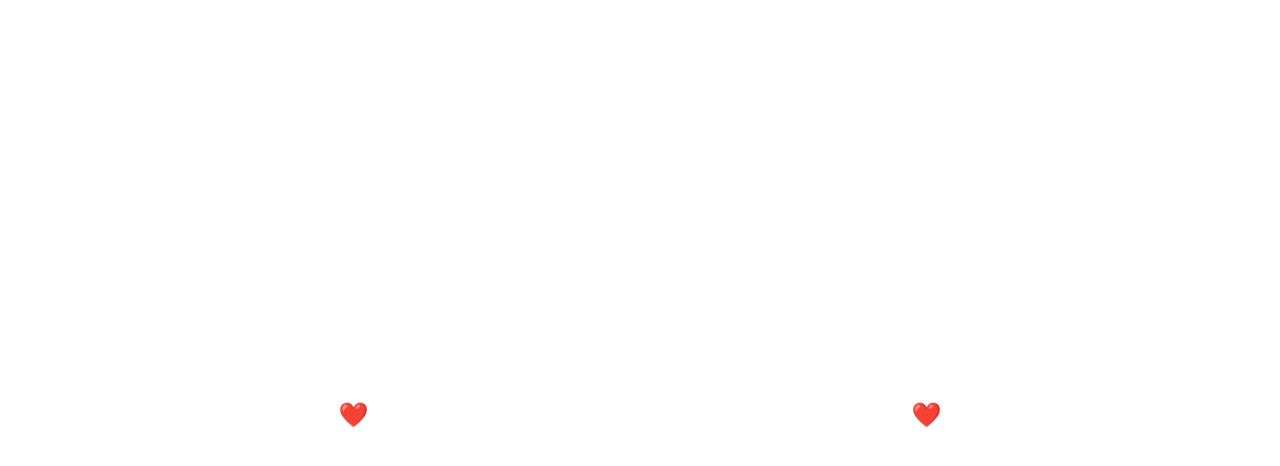
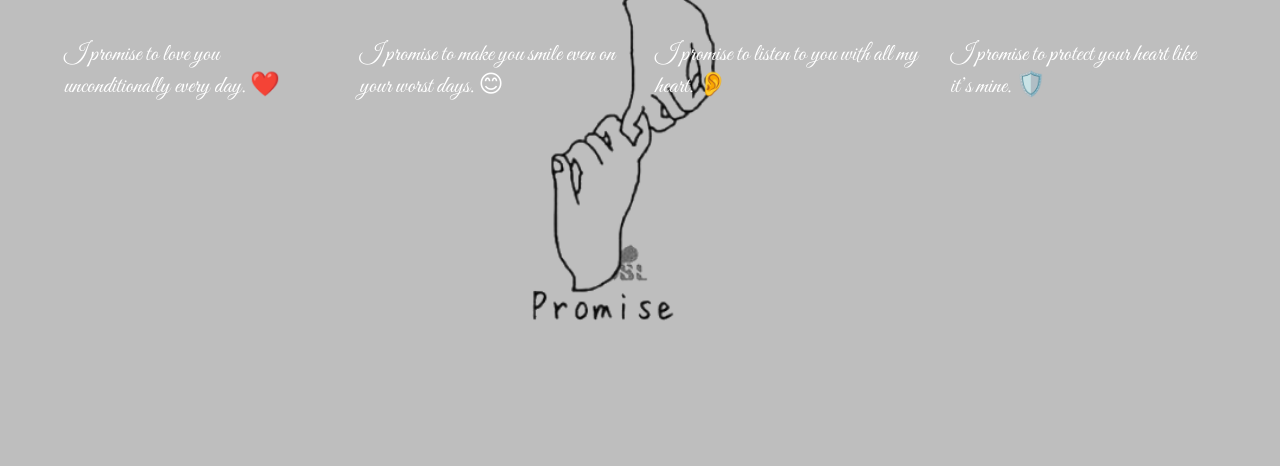
Before and after one commit to dhanuzh180/Partner-birthday, a plain HTML site: page final.html in a window 1280 px wide. Drawn offline with Linux system fonts and the light colour scheme.

Commit message:
Update final.html
Signed-off-by: dhanuzh180 <vjzaara@gmail.com>

```diff
--- a/final.html
+++ b/final.html
@@ -1,296 +1,200 @@
 <!DOCTYPE html>
 <html lang="en">
 <head>
-  <meta charset="UTF-8">
-  <title>Our 100 Promises</title>
-  <meta name="viewport" content="width=device-width, initial-scale=1.0">
-  <!-- Fonts -->
-  <link href="https://fonts.googleapis.com/css2?family=Great+Vibes&family=Montserrat:wght@400;700&display=swap" rel="stylesheet">
+  <meta charset="UTF-8" />
+  <meta name="viewport" content="width=device-width, initial-scale=1.0"/>
+  <title>Final Promise</title>
+  <link href="https://fonts.googleapis.com/css2?family=Great+Vibes&display=swap" rel="stylesheet">
   <style>
     body {
       margin: 0;
       padding: 0;
-      background: url('love-bg.jpg') no-repeat center center fixed;
+      background: url('promise-bg.jpg') no-repeat center center fixed;
       background-size: cover;
-      font-family: 'Montserrat', sans-serif;
+      font-family: 'Great Vibes', cursive;
       color: white;
+      display: flex;
+      justify-content: center;
+      align-items: center;
+      min-height: 100vh;
+      flex-direction: column;
       overflow: hidden;
     }
 
-    #overlay {
-      position: absolute;
-      inset: 0;
-      background: rgba(0, 0, 0, 0.5);
-      z-index: -1;
-    }
-
-    #entry {
-      display: none;
-      flex-direction: column;
-      justify-content: center;
-      align-items: center;
-      text-align: center;
-      height: 100vh;
-    }
-
-    #entry img {
-      width: 220px;
-      border-radius: 10px;
-      margin-bottom: 20px;
-    }
-
-    h1 {
-      font-family: 'Great Vibes', cursive;
-      font-size: 2.5rem;
-      margin-bottom: 20px;
-      color: #fff;
-    }
-
-    #startBtn {
-      background-color: #ff4d6d;
-      color: white;
-      font-size: 1.1rem;
-      padding: 12px 30px;
-      border: none;
-      border-radius: 30px;
-      cursor: pointer;
-      box-shadow: 0 0 10px #ff4d6d;
-      transition: 0.3s;
-    }
-
-    #startBtn:hover {
-      background-color: #ff3355;
-    }
-
-    #promises {
-      display: none;
-      flex-wrap: wrap;
-      justify-content: center;
-      align-items: center;
+    #promise-container {
+      display: grid;
+      grid-template-columns: repeat(auto-fit, minmax(260px, 1fr));
+      gap: 30px;
+      width: 90%;
+      max-width: 1200px;
       padding: 30px;
-      gap: 10px;
-      height: 100vh;
-      overflow-y: scroll;
-      box-sizing: border-box;
+      overflow-y: auto;
+      height: 90vh;
     }
 
     .promise {
-      width: 220px;
-      font-size: 1rem;
-      font-family: 'Great Vibes', cursive;
-      background: rgba(255, 255, 255, 0.1);
-      padding: 15px;
-      border-radius: 15px;
-      text-align: center;
       opacity: 0;
-      animation: fadeIn 1s ease forwards;
+      font-size: 1.5rem;
+      transition: opacity 1s ease;
+      white-space: normal;
+    }
+
+    #final-message {
+      font-size: 3rem;
+      position: fixed;
+      top: 50%;
+      left: 50%;
+      transform: translate(-50%, -50%);
+      display: none;
+      color: white;
+      text-shadow: 2px 2px 8px black;
+    }
+
+    ::-webkit-scrollbar {
+      width: 0;
     }
 
     @keyframes fadeIn {
-      to {
-        opacity: 1;
-      }
-    }
-
-    #final-message {
-      display: none;
-      position: absolute;
-      top: 50%;
-      left: 50%;
-      transform: translate(-50%, -50%);
-      font-family: 'Great Vibes', cursive;
-      font-size: 4rem;
-      color: white;
-      text-shadow: 0 0 15px #ff4d6d;
-    }
-
-    /* Scrollbar hidden */
-    #promises::-webkit-scrollbar {
-      display: none;
+      from { opacity: 0; }
+      to { opacity: 1; }
     }
   </style>
 </head>
 <body>
-  <div id="overlay"></div>
 
-  <!-- Entry Section -->
-  <div id="entry">
-    <img src="joshna.jpg" alt="Joshna">
-    <h1>I Promise You, Partner</h1>
-    <button id="startBtn">💌 CLICK TO OPEN MY HEART AND LOVE 💌</button>
-  </div>
-
-  <!-- Promises Section -->
-  <div id="promises"></div>
-
-  <!-- Final Message -->
+  <div id="promise-container"></div>
   <div id="final-message">I PROMISE</div>
 
   <script>
-    const releaseDate = new Date("September 5, 2025 00:00:00").getTime();
-    const now = new Date().getTime();
-
-    const entry = document.getElementById("entry");
-    const promisesContainer = document.getElementById("promises");
-    const finalMessage = document.getElementById("final-message");
-    const startBtn = document.getElementById("startBtn");
-
-    const allPromises = [
-      "I'll always listen to you with my whole heart 💗",
-      "I'll be your strength when you feel weak 💪",
-      "I'll protect your smile every day 😊",
-      "I'll always stand by you no matter what 🌈",
-      "I'll cheer you up even on your worst days 🎈",
-      "I'll respect your opinions and dreams ✨",
-      "I'll never let you feel alone again 🤝",
-      "I'll make your birthday feel like a festival 🎉",
-      "I'll always remember the little things you love 🍫",
-      "I'll surprise you with my love often 🎁",
-      "I'll be the reason you smile a little wider 😄",
-      "I'll kiss your forehead when you're tired 😘",
-      "I'll write you notes just to say I love you 💌",
-      "I'll never let a day pass without saying 'I love you' 💖",
-      "I'll always pick your side, even when you're wrong 😉",
-      "I'll be the peace in your chaos 🕊️",
-      "I'll dance with you in the rain just to see you laugh 💃",
-      "I'll learn your favorite songs so we can sing together 🎶",
-      "I'll be your safe space when you feel down 🏡",
-      "I'll hug you like you're my whole world 🤗",
-      "I'll share my last bite of chocolate with you 🍫",
-      "I'll remind you every day how beautiful you are 🌸",
-      "I'll never judge your tears, I’ll wipe them for you 😢",
-      "I'll walk with you through every phase of life 🚶‍♀️🚶‍♂️",
-      "I'll watch your favorite shows even if I don’t like them 📺",
-      "I'll hold your hand in public proudly 🫶",
-      "I'll laugh at your silly jokes even if they're not funny 😂",
-      "I'll learn your love language and speak it fluently 🗣️",
-      "I'll always ask how your day was 🕰️",
-      "I'll never stop dating you, even after we're old 💑",
-      "I'll bake your favorite cake on every birthday 🎂",
-      "I'll be patient, especially when you're moody 😅",
-      "I'll plan surprise dates just to see you happy 🌟",
-      "I'll love your flaws as much as your strengths 🫶",
-      "I'll be your biggest fan and loudest cheerleader 📣",
-      "I'll always say sorry when I’m wrong 🙏",
-      "I'll remember your coffee order by heart ☕",
-      "I'll stay up late just to talk to you 🌙",
-      "I'll protect your secrets like a treasure 🗝️",
-      "I'll believe in your dreams more than anyone 🚀",
-      "I'll slow dance with you in the kitchen 💃🕺",
-      "I'll always kiss you goodnight 😘",
-      "I'll make time for you no matter how busy life gets 🕓",
-      "I'll treasure every moment spent with you ⏳",
-      "I'll be honest with you even when it's hard 💬",
-      "I'll keep every memory we make close to my heart 🧸",
-      "I'll forgive quickly and love endlessly ♾️",
-      "I'll always find new ways to make you laugh 🤭",
-      "I'll support your wildest goals 🌠",
-      "I'll send random 'I miss you' texts 💭",
-      "I'll always respect your 'me-time' ⏰",
-      "I'll take care of you when you're sick 🩺",
-      "I'll stand by your side during storms and sunshine ⛈️☀️",
-      "I'll never forget to hold your hand while crossing roads 🚶‍♂️🚶‍♀️",
-      "I'll create a playlist of our love story 🎵",
-      "I'll kiss your scars and love your imperfections 💋",
-      "I'll save every memory with you like a treasure chest 📸",
-      "I'll never stop calling you mine 🥰",
-      "I'll give you the last slice of pizza 🍕",
-      "I'll never compare you with anyone else 🙅‍♂️",
-      "I'll always smile when I talk about you 😍",
-      "I'll stand by your family like it’s mine 👨‍👩‍👧‍👦",
-      "I'll love the way you are, not how I want you to be 🪞",
-      "I'll comfort you when you feel anxious 🫂",
-      "I'll walk under one umbrella with you in the rain ☔",
-      "I'll build dreams with you one step at a time 🧱",
-      "I'll dance like no one's watching if it makes you laugh 💃🤣",
-      "I'll be your diary and keep your secrets safe 📖🔒",
-      "I'll get excited seeing your texts 📱💬",
-      "I'll learn your childhood stories and love them like mine 🧒",
-      "I'll call you cute even when you’re angry 😡💕",
-      "I'll fight for you, never with you 🛡️",
-      "I'll bring flowers on random days 🌹",
-      "I'll whisper 'I love you' when you're falling asleep 😴❤️",
-      "I'll be the calm in your chaos 🧘‍♂️",
-      "I'll grow with you emotionally and spiritually 🌱",
-      "I'll never let you go to bed sad 🌜😔",
-      "I'll listen to your rants like your biggest fan 🎤",
-      "I'll help you chase your dreams ✨",
-      "I'll always make you feel wanted 💞",
-      "I'll laugh at your childhood photos 📷😆",
-      "I'll wake you with kisses and warm hugs ☀️🤗",
-      "I'll never take your love for granted 🙌",
-      "I'll look into your eyes like you’re my entire universe 🌌",
-      "I'll hold on tighter during tough times 🪢",
-      "I'll cherish every message, call, and memory 📨",
-      "I'll always believe in your magic 🪄",
-      "I'll talk about our future like it’s tomorrow 🌅",
-      "I'll still love you even when you're grumpy 😤❤️",
-      "I'll be your favorite hello and hardest goodbye 👋",
-      "I'll always remember the way you laugh 🎶",
-      "I'll dream with you, not just for you 💭",
-      "I'll write your name in my heart forever 🖋️❤️",
-      "I'll make sure you never feel alone in a crowd 🧍‍♂️🧍‍♀️",
-      "I'll respect your silence and read your eyes 👀",
-      "I'll take late-night walks just to talk 🌃🚶",
-      "I'll promise to grow old with you gracefully 👵👴",
-      "I'll say 'I'm proud of you' often 🏆",
-      "I'll never stop being amazed by you 😯",
-      "I'll look forward to forever with you ⏳❤️",
-      "I'll always choose you, every day 💘",
-      "I'll give you warm hugs on cold days 🧣",
-      "I'll remember all your favorites — color, food, movie 🎨🍿🎥",
-      "I'll be silly with you, even in public 🤪",
-      "I'll never hide my love for you ❤️‍🔥",
-      "I'll learn from our fights, not run from them ⚔️➡️❤️",
-      "I'll always answer your calls, even at 3am 📞",
-      "I'll treat your happiness as my own 🧡",
-      "I'll make even ordinary days feel special 🌈",
-      "I'll write poems about your smile ✍️😊",
-      "I'll promise to love you more every single day 📆❤️",
-      "I'll never forget the day we met 🗓️",
-      "I'll always say 'We' instead of 'I' 👫",
-      "I'll make our love story timeless ⌛💞",
-      "I'll protect your heart with mine 🛡️❤️",
-      "I'll say sorry first, even when I'm not wrong 😅❤️",
-      "I'll hug you like we just met 🤗",
-      "I'll love you even more on your bad days 🖤",
-      "I'll celebrate your smallest wins like trophies 🏅",
-      "I'll be your home no matter where we are 🏠",
-      "I'll never stop falling in love with you again and again 🔁💘"
+    const promises = [
+      "I promise to love you unconditionally every day. ❤️",
+      "I promise to make you smile even on your worst days. 😊",
+      "I promise to listen to you with all my heart. 👂",
+      "I promise to protect your heart like it’s mine. 🛡️",
+      "I promise to laugh with you even at silly things. 😂",
+      "I promise to be your biggest fan. 📣",
+      "I promise to support your dreams like they’re mine. 🌈",
+      "I promise to stand by you no matter what. ✨",
+      "I promise to always choose you. 💘",
+      "I promise to never stop falling for you. 💞",
+      "I promise to make you feel special every single day. 🌟",
+      "I promise to celebrate your victories as my own. 🏆",
+      "I promise to wipe your tears and hold your hand. 🤝",
+      "I promise to bring you food when you're too lazy. 🍕",
+      "I promise to hug you tighter on sad days. 🤗",
+      "I promise to annoy you just enough to make you laugh. 😝",
+      "I promise to be patient and understanding. 🙏",
+      "I promise to grow old with you beautifully. 👵👴",
+      "I promise to dance with you in the rain. 🌧️",
+      "I promise to be your personal cuddle machine. 🐻",
+      "I promise to say 'I love you' every day. 💌",
+      "I promise to keep your secrets safe. 🔒",
+      "I promise to cherish every memory with you. 🎞️",
+      "I promise to hold your pinky and never let go. 🤞",
+      "I promise to fight for you and never give up. ⚔️",
+      "I promise to bring chocolates when you're sad. 🍫",
+      "I promise to take selfies with you everywhere. 📸",
+      "I promise to let you pick the movie (sometimes). 🎬",
+      "I promise to always care more than you expect. 💝",
+      "I promise to love your flaws as much as your perfections. 💗",
+      "I promise to look into your eyes and see home. 🏡",
+      "I promise to never stop calling you mine. 💍",
+      "I promise to write you little notes and messages. 📝",
+      "I promise to warm your hands in the cold. 🧤",
+      "I promise to slow dance with you even with no music. 💃",
+      "I promise to be your pillow when you're tired. 🛏️",
+      "I promise to learn your favorite songs by heart. 🎶",
+      "I promise to never leave you alone in hard times. 🧱",
+      "I promise to cheer you up with memes. 🤪",
+      "I promise to never let a day go without talking to you. 📱",
+      "I promise to keep surprises alive. 🎁",
+      "I promise to whisper “I miss you” when we’re apart. 💭",
+      "I promise to always remember our anniversaries. 🗓️",
+      "I promise to be your safe space. 🧸",
+      "I promise to give forehead kisses often. 😘",
+      "I promise to hold you when you're scared. 😨",
+      "I promise to say sorry even when I’m right. 🙈",
+      "I promise to always be silly with you. 🥴",
+      "I promise to protect your dreams while you sleep. 🌙",
+      "I promise to love you just as much in your pajamas. 🧦",
+      "I promise to surprise you with your fav snacks. 🍟",
+      "I promise to be your comfort zone. 🫂",
+      "I promise to never judge your past. 📖",
+      "I promise to keep dreaming with you. 🌠",
+      "I promise to be honest even when it’s hard. 🫶",
+      "I promise to respect you deeply. 👑",
+      "I promise to fight with you and still hold your hand. 🔁",
+      "I promise to kiss you like it's the first time. 💋",
+      "I promise to sing for you even if it’s off-tune. 🎤",
+      "I promise to warm your soul with love. 🔥",
+      "I promise to make you proud to be mine. 🥇",
+      "I promise to go on endless walks with you. 🚶‍♀️🚶‍♂️",
+      "I promise to look at you like you’re the universe. 🌌",
+      "I promise to cherish every hug. 🤍",
+      "I promise to cook for you with love (or try). 🍳",
+      "I promise to laugh at your worst jokes. 😅",
+      "I promise to wait for you, no matter how long. ⏳",
+      "I promise to kiss you goodnight in my dreams. 🌜",
+      "I promise to say your name like a love song. 🎵",
+      "I promise to love you even on bad hair days. 💇",
+      "I promise to give you the last piece of pizza. 🍕",
+      "I promise to never ghost you. 👻",
+      "I promise to learn what makes you happy. 📚",
+      "I promise to give you flowers on random days. 🌹",
+      "I promise to grow stronger with you. 💪",
+      "I promise to hold you tighter when you're weak. 🤍",
+      "I promise to never lie, even in silence. 🤫",
+      "I promise to share all my dreams with you. ✨",
+      "I promise to celebrate your little wins. 🎉",
+      "I promise to call you just to hear your voice. 📞",
+      "I promise to be proud of who you are. 👏",
+      "I promise to make your sadness mine. 🫂",
+      "I promise to hug you longer than yesterday. 🧸",
+      "I promise to draw hearts on your hand. 🖋️",
+      "I promise to send you ‘I love you’ texts daily. 💬",
+      "I promise to be excited every time I see you. 🥹",
+      "I promise to say your name with a smile. 😊",
+      "I promise to make our love a fairytale. 📖",
+      "I promise to love you even when we argue. 💢",
+      "I promise to see beauty in your scars. 🩹",
+      "I promise to say sorry first when we fight. 🤍",
+      "I promise to remember every little thing you love. 🎀",
+      "I promise to make your comfort my mission. 🪄",
+      "I promise to be your human diary. 📓",
+      "I promise to be your sunshine when skies are grey. ☀️",
+      "I promise to love your soul endlessly. 🌊",
+      "I promise to never let distance weaken us. 🛫",
+      "I promise to be your today, tomorrow, forever. 🔁",
+      "I promise to walk beside you always. 👣",
+      "I promise to love you more than words could ever say. 🥰"
     ];
 
-    function startPromises() {
-      entry.style.display = "none";
-      promisesContainer.style.display = "flex";
+    let container = document.getElementById("promise-container");
 
-      let delay = 0;
-      allPromises.forEach((text, index) => {
+    let index = 0;
+    function showNextPromise() {
+      if (index < promises.length) {
+        const div = document.createElement("div");
+        div.className = "promise";
+        div.innerText = promises[index];
+        container.appendChild(div);
+
         setTimeout(() => {
-          const div = document.createElement("div");
-          div.classList.add("promise");
-          div.style.animationDelay = `${index * 0.5}s`;
-          div.textContent = text;
-          promisesContainer.appendChild(div);
+          div.style.opacity = 1;
+          container.scrollTop = container.scrollHeight;
+        }, 100);
 
-          // Last promise fade out
-          if (index === allPromises.length - 1) {
-            setTimeout(() => {
-              promisesContainer.style.display = "none";
-              finalMessage.style.display = "block";
-            }, 10000);
-          }
-        }, delay);
-        delay += 300;
-      });
+        index++;
+        setTimeout(showNextPromise, 1300);
+      } else {
+        setTimeout(() => {
+          container.style.display = "none";
+          document.getElementById("final-message").style.display = "block";
+        }, 3000);
+      }
     }
 
-    if (now >= releaseDate) {
-      entry.style.display = "flex";
-    } else {
-      document.body.innerHTML = "<h2 style='text-align:center;margin-top:50vh;color:white;'>❤️ Counting down to surprise... wait till Sep 5 ❤️</h2>";
-    }
-
-    startBtn.addEventListener("click", startPromises);
+    window.onload = showNextPromise;
   </script>
 </body>
 </html>
```
